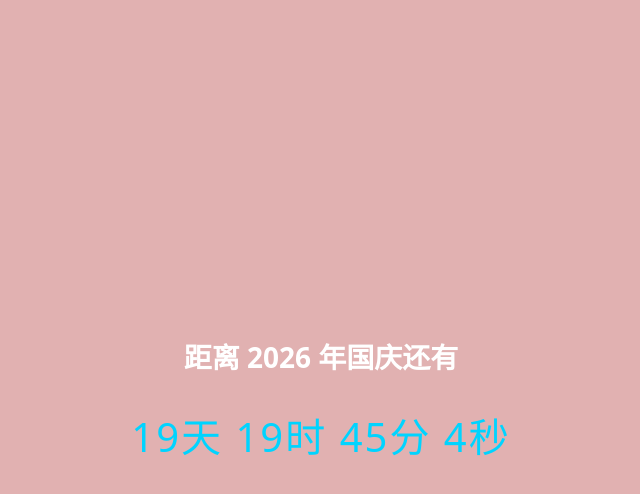
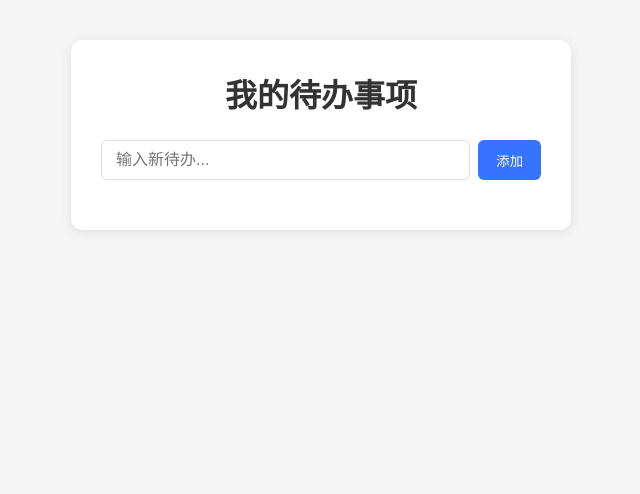
Before and after one commit to iceovo-cc/countdown-page, a plain HTML site: page index.html in a window 1280 px wide. Shown: the whole page, without its empty margins (319-959 px from the left). Drawn offline with Linux system fonts and the light colour scheme.

Commit message:
切换项目：搭建待办事项页面基础结构

```diff
--- a/index.html
+++ b/index.html
@@ -2,13 +2,17 @@
 <html lang="zh-CN">
 <head>
     <meta charset="UTF-8">
-    <title>倒计时页面</title>
+    <title>待办事项清单</title>
     <link rel="stylesheet" href="style.css">
 </head>
 <body>
-    <div class="box">
-        <h1>距离 2026 年国庆还有</h1>
-        <div class="time" id="time"></div>
+    <div class="container">
+        <h1>我的待办事项</h1>
+        <div class="input-box">
+            <input type="text" id="todoInput" placeholder="输入新待办...">
+            <button id="addBtn">添加</button>
+        </div>
+        <ul id="todoList"></ul>
     </div>
     <script src="main.js"></script>
 </body>
--- a/main.js
+++ b/main.js
@@ -1,16 +1,25 @@
-const target = new Date('2026-10-01 00:00:00');
-function countDown(){
-    const now = new Date();
-    const diff = target - now;
-    if(diff <= 0){
-        document.getElementById('time').innerText = "时间已到！";
-        return;
-    }
-    const d = Math.floor(diff/(1000*60*60*24));
-    const h = Math.floor(diff/(1000*60*60)%24);
-    const m = Math.floor(diff/(1000*60)%60);
-    const s = Math.floor(diff/1000%60);
-    document.getElementById('time').innerText = `${d}天 ${h}时 ${m}分 ${s}秒`;
+const input = document.getElementById('todoInput');
+const addBtn = document.getElementById('addBtn');
+const list = document.getElementById('todoList');
+
+// 添加待办
+addBtn.onclick = addTodo;
+input.addEventListener('keydown',e=>e.key==='Enter'&&addTodo());
+
+function addTodo(){
+    const text = input.value.trim();
+    if(!text) return;
+
+    const li = document.createElement('li');
+    li.innerHTML = `
+        <span>${text}</span>
+        <span class="del">删除</span>
+    `;
+    // 点击完成划线
+    li.querySelector('span').onclick = ()=>li.classList.toggle('done');
+    // 删除
+    li.querySelector('.del').onclick = ()=>li.remove();
+
+    list.appendChild(li);
+    input.value = '';
 }
-countDown();
-setInterval(countDown,1000);
--- a/style.css
+++ b/style.css
@@ -1,13 +1,58 @@
-*{margin:0;padding:0;box-sizing:border-box}
+*{
+    margin:0;
+    padding:0;
+    box-sizing: border-box;
+}
 body{
-    height:100vh;
+    background:#f5f5f5;
+    font-family: system-ui;
+    padding:40px;
+}
+.container{
+    max-width:500px;
+    margin:0 auto;
+    background:#fff;
+    padding:30px;
+    border-radius:12px;
+    box-shadow:0 2px 12px #00000018;
+}
+h1{
+    text-align:center;
+    margin-bottom:24px;
+    color:#333;
+}
+.input-box{
     display:flex;
-    justify-content:center;
+    gap:8px;
+    margin-bottom:20px;
+}
+#todoInput{
+    flex:1;
+    padding:10px 14px;
+    border:1px solid #ddd;
+    border-radius:6px;
+    font-size:16px;
+}
+#addBtn{
+    padding:0 18px;
+    background:#3674ff;
+    color:#fff;
+    border:none;
+    border-radius:6px;
+    cursor:pointer;
+}
+li{
+    display:flex;
+    justify-content:space-between;
     align-items:center;
-    background:#e1b1b1;
-    color:#fff;
-    font-family:system-ui;
+    padding:12px 10px;
+    border-bottom:1px solid #eee;
 }
-.box{text-align:center}
-h1{margin-bottom:30px;font-size:28px}
-.time{font-size:40px;letter-spacing:2px;color:#00d4ff}
+li.done span{
+    text-decoration: line-through;
+    color:#999;
+}
+.del{
+    color:#f44336;
+    cursor:pointer;
+}
```
